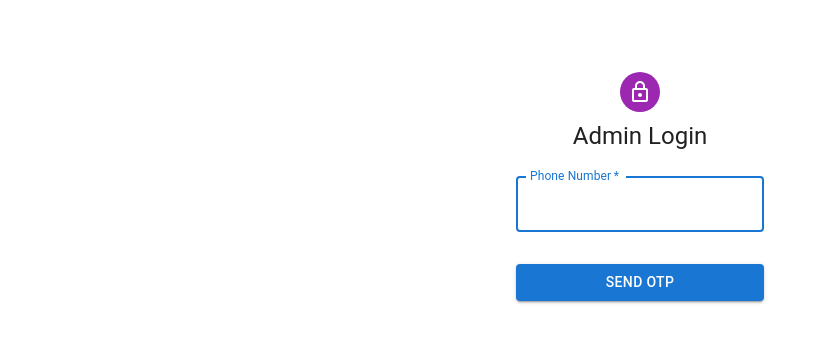
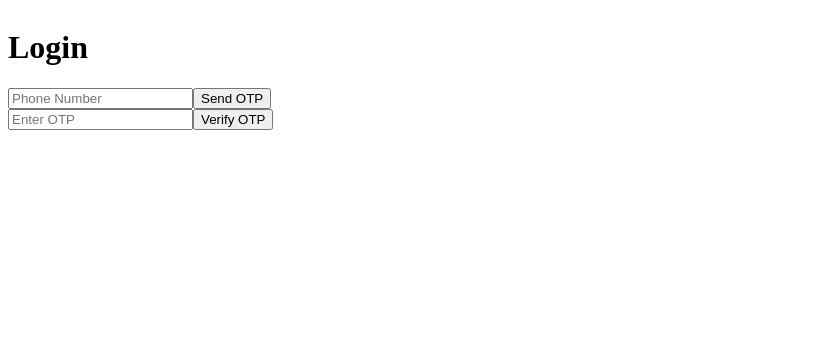
Before and after one commit to palashshah110/milkdairy, a React (Create React App) app: page / in a window 1280 px wide. Shown: the top 342 px of the page, without its empty margins (0-820 px from the left). Built offline with nearby package versions, Linux system fonts and the light colour scheme.

Commit message:
correct code

```diff
--- a/src/App.js
+++ b/src/App.js
@@ -13,6 +13,7 @@ export default function App() {
   return (
     <div className="App">
       <Box sx={{ display: "flex" }}>
+      <div id="recaptcha-container"></div>
         <BrowserRouter>
           <Routes>
             <Route exact path="/" element={<Login />} />
--- a/src/Componets/Login.js
+++ b/src/Componets/Login.js
@@ -1,167 +1,91 @@
-import * as React from "react";
-import Avatar from "@mui/material/Avatar";
-import Button from "@mui/material/Button";
-import CssBaseline from "@mui/material/CssBaseline";
-import TextField from "@mui/material/TextField";
-import Box from "@mui/material/Box";
-import LockOutlinedIcon from "@mui/icons-material/LockOutlined";
-import Typography from "@mui/material/Typography";
-import Container from "@mui/material/Container";
-import { createTheme, ThemeProvider } from "@mui/material/styles";
-import { useNavigate } from "react-router-dom";
-import { RecaptchaVerifier, signInWithPhoneNumber } from "firebase/auth";
-import { auth } from "./firebaseConfig"; // Import your Firebase configuration
+import React, { useState } from "react";
+import { getAuth, RecaptchaVerifier, signInWithPhoneNumber } from "firebase/auth";
+import { initializeApp } from "firebase/app";
 
-const theme = createTheme();
+const firebaseConfig = {
+  apiKey: "AIzaSyDi2XrxeNcuddCygpE-XevR_-4NrKMWsd4",
+  authDomain: "ecom-99277.firebaseapp.com",
+  projectId: "ecom-99277",
+  storageBucket: "ecom-99277.firebasestorage.app",
+  messagingSenderId: "325487577797",
+  appId: "1:325487577797:web:aad5b6dcb74c118023beac",
+  measurementId: "G-VTL3MYY546"
+};
+const app = initializeApp(firebaseConfig);
+const auth = getAuth(app);
 
-export default function Login() {
-  const navigate = useNavigate();
-  const [phoneNumber, setPhoneNumber] = React.useState("");
-  const [otp, setOtp] = React.useState("");
-  const [isOtpSent, setIsOtpSent] = React.useState(false);
-  const [confirmationResult, setConfirmationResult] = React.useState(null);
+function Login() {
+  const [phoneNumber, setPhoneNumber] = useState("");
+  const [otp, setOtp] = useState("");
+  const [confirmationResult, setConfirmationResult] = useState(null);
 
   const setupRecaptcha = () => {
-    if (!window.recaptchaVerifier) {
     window.recaptchaVerifier = new RecaptchaVerifier(
       "recaptcha-container",
       {
-          size: "invisible", // 'normal' for visible reCAPTCHA
+        size: "invisible",
         callback: (response) => {
-            console.log("Recaptcha solved:", response);
+          console.log("reCAPTCHA solved:", response);
         },
       },
       auth
     );
+  };
+
+  const sendOtp = async () => {
+    setupRecaptcha();
+    const appVerifier = window.recaptchaVerifier;
+
+    try {
+      const result = await signInWithPhoneNumber(auth, phoneNumber, appVerifier);
+      setConfirmationResult(result);
+      alert("OTP sent successfully!");
+    } catch (error) {
+      console.error("Error sending OTP:", error);
+      alert("Failed to send OTP.");
     }
   };
 
-  const handleSendOtp = () => {
-    if (!phoneNumber) {
-      alert("Please enter a valid phone number.");
-      return;
-    }
-    console.log(process.env.NODE_ENV);
-    // Skip Recaptcha for test numbers
-    if (process.env.NODE_ENV === "development") {
-      setConfirmationResult({
-        confirm: (otp) => {
-          if (otp === "123456") {
-            alert("OTP verified successfully!");
-            navigate("/users");
-          } else {
-            alert("Invalid OTP.");
-          }
-        }
-      });
-      setIsOtpSent(true);
-      alert("Using test phone number. Enter the predefined OTP.");
+  const verifyOtp = async () => {
+    if (!confirmationResult) {
+      alert("Please send OTP first!");
       return;
     }
 
-    setupRecaptcha();
-    const appVerifier = window.recaptchaVerifier;
-
-    signInWithPhoneNumber(auth, phoneNumber, appVerifier)
-      .then((result) => {
-        setConfirmationResult(result);
-        setIsOtpSent(true);
-        alert("OTP sent successfully!");
-      })
-      .catch((error) => {
-        console.error("Error sending OTP:", error);
-        alert("Failed to send OTP. Please try again.");
-      });
-  };
-
-  const handleVerifyOtp = () => {
-    if (!otp) {
-      alert("Please enter the OTP.");
-      return;
-    }
-
-    confirmationResult
-      .confirm(otp)
-      .then((result) => {
+    try {
+      const result = await confirmationResult.confirm(otp);
       alert("Phone number verified successfully!");
       console.log("User:", result.user);
-        navigate("/users"); // Navigate to the desired page after login
-      })
-      .catch((error) => {
+    } catch (error) {
       console.error("Error verifying OTP:", error);
-        alert("Invalid OTP. Please try again.");
-      });
+      alert("Invalid OTP.");
+    }
   };
 
   return (
-    <ThemeProvider theme={theme}>
-      <Container component="main" maxWidth="xs">
-        <CssBaseline />
-        <Box
-          sx={{
-            marginTop: 8,
-            display: "flex",
-            flexDirection: "column",
-            alignItems: "center",
-          }}
-        >
-          <Avatar sx={{ m: 1, bgcolor: "secondary.main" }}>
-            <LockOutlinedIcon />
-          </Avatar>
-          <Typography component="h1" variant="h5">
-            Admin Login
-          </Typography>
-          <Box component="form" sx={{ mt: 1 }}>
-            {!isOtpSent ? (
-              <>
-                <TextField
-                  margin="normal"
-                  required
-                  fullWidth
-                  id="phoneNumber"
-                  label="Phone Number"
-                  name="phoneNumber"
-                  autoFocus
+    <div>
+      <h1>Login</h1>
+      <div>
+        <input
+          type="tel"
+          placeholder="Phone Number"
           value={phoneNumber}
           onChange={(e) => setPhoneNumber(e.target.value)}
         />
-                <div id="recaptcha-container"></div>
-                <Button
-                  type="button"
-                  fullWidth
-                  variant="contained"
-                  sx={{ mt: 3, mb: 2 }}
-                  onClick={handleSendOtp}
-                >
-                  Send OTP
-                </Button>
-              </>
-            ) : (
-              <>
-                <TextField
-                  margin="normal"
-                  required
-                  fullWidth
-                  id="otp"
-                  label="Enter OTP"
-                  name="otp"
+        <button onClick={sendOtp}>Send OTP</button>
+      </div>
+      <div>
+        <input
+          type="text"
+          placeholder="Enter OTP"
           value={otp}
           onChange={(e) => setOtp(e.target.value)}
         />
-                <Button
-                  type="button"
-                  fullWidth
-                  variant="contained"
-                  sx={{ mt: 3, mb: 2 }}
-                  onClick={handleVerifyOtp}
-                >
-                  Verify OTP
-                </Button>
-              </>
-            )}
-          </Box>
-        </Box>
-      </Container>
-    </ThemeProvider>
+        <button onClick={verifyOtp}>Verify OTP</button>
+      </div>
+      <div id="recaptcha-container"></div>
+    </div>
   );
 }
+
+export default Login;
```
Also changed, not shown: 2 other files (tests, documents, lock files or other folders). Lines whose indentation alone changed are shown as unchanged.
